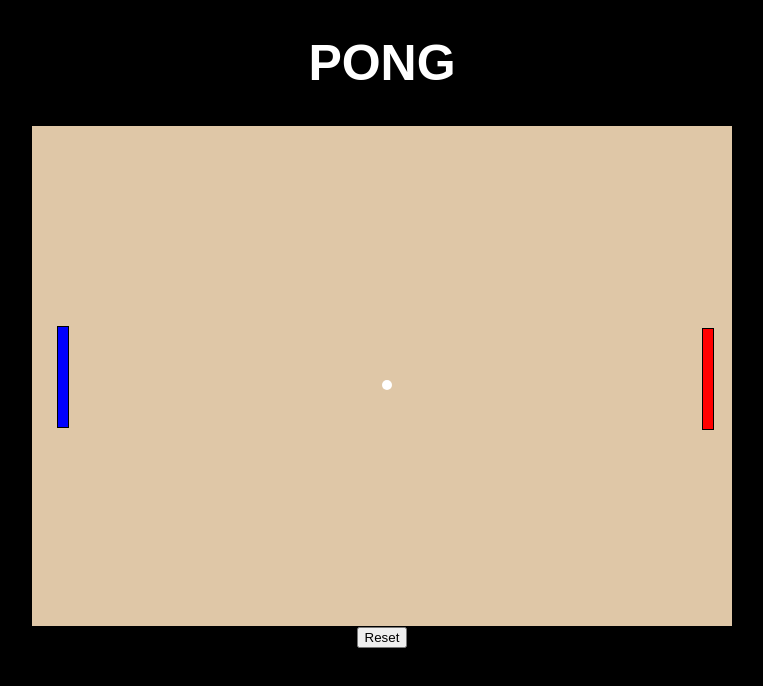
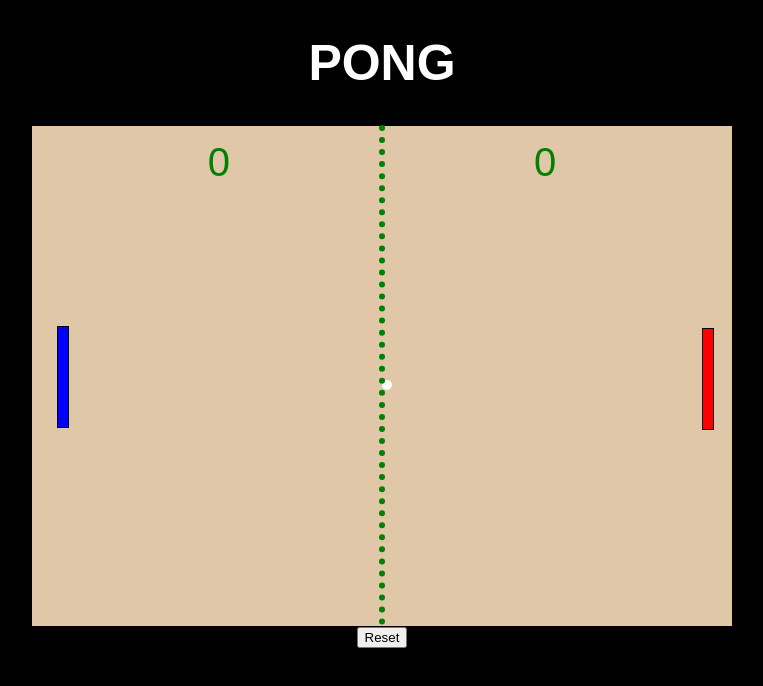
Before and after one commit to Jasonsal23/pong-game, a plain HTML site: page index.html in a window 1280 px wide. Shown: the whole page, without its empty margins (258-1021 px from the left). Drawn offline with Linux system fonts and the light colour scheme.

Commit message:
added the scores for each player and also added a solid line in middle to split both sides

```diff
--- a/index.html
+++ b/index.html
@@ -16,7 +16,13 @@
         <div id="leftpaddle"></div>
         <div id="rightpaddle"></div>
         <div id="ball"></div>
+        <div id="verticalline"></div>
+        <div id="score">
+            <div id="leftscore">0</div>
+            <div id="rightscore">0</div>
+        </div>
     </div>
+
 
 </main>
 <div class="btn">
@@ -71,6 +77,28 @@
             left:350px;
             top:50px;
         }
+        #score{
+            top:-200px;
+            position: relative;
+        }
+        #leftscore, #rightscore{
+            font-family: sans-serif;
+            font-size: 40px;
+            color:green;
+            text-align: center;
+            display:inline-block;
+            padding-right: 150px;
+            padding-left: 150px;
+
+        }
+        #verticalline{
+            border-left:6px dotted green;
+            height:500px;
+            top:125px;
+            position:absolute;
+            left:50%;
+            margin-left:-3px;
+        }
     </style>
     <script src="index.js"></script>
 </body>
```
